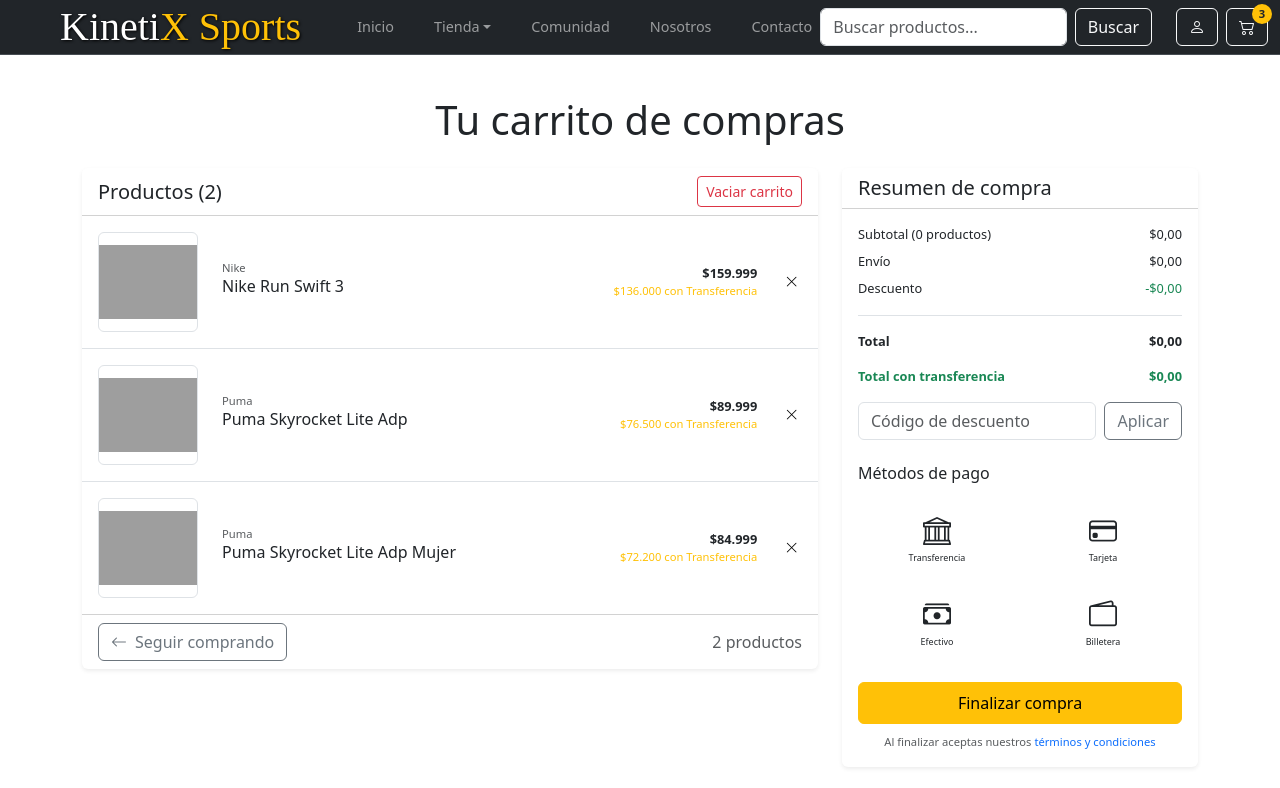
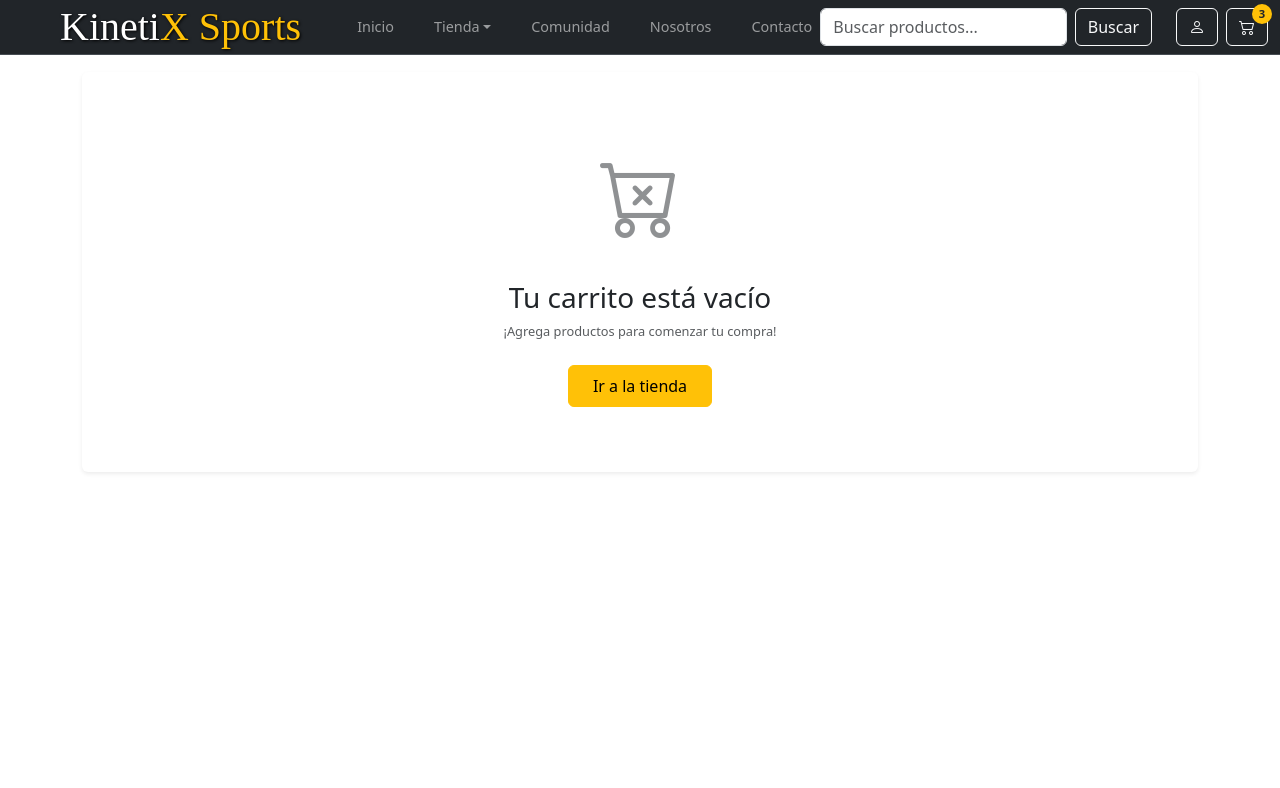
Before and after one commit to charlyr95/react-coder, a React (Vite) app: page /cart in a window 1280 px wide. Shown: the top 788 px of the page. Built offline with nearby package versions, Linux system fonts and the light colour scheme; grey boxes are pictures that could not be loaded; a web font is replaced by a local one.

Commit message:
cart updated

```diff
--- a/src/components/Cart/CartItemContainer.jsx
+++ b/src/components/Cart/CartItemContainer.jsx
@@ -2,7 +2,9 @@
 import CartItem from "./CartItem";
 import { Link } from "react-router-dom";
 
-const CartItemContainer = ({ cartItems, onRemoveItem }) => {
+const CartItemContainer = () => {
+
+  // TODO: Quitar datos de ejemplo
   const prod1 = {
     product_id: "a0fb097ccc",
     vendor: "Nike",
--- a/src/components/Cart/CartSummary.jsx
+++ b/src/components/Cart/CartSummary.jsx
@@ -42,6 +42,7 @@
           </div>
 
           {/* <!-- Métodos de pago --> */}
+          {/* TODO: Corregir método active */}
           <h6 className="mb-3">Métodos de pago</h6>
           <div className="row row-cols-2 g-2 mb-4">
             <div className="col">
--- a/src/pages/Cart.jsx
+++ b/src/pages/Cart.jsx
@@ -1,18 +1,27 @@
 import React, { useState } from "react";
 import CartItemContainer from "../components/Cart/CartItemContainer";
 import CartSummary from "../components/Cart/CartSummary";
-// TODO: Armar sección de carrito completa
+import EmptyCart from "../components/Cart/EmptyCart";
 
 const Cart = () => {
+  // sample state to simulate cart length
+  const cartLength = 0;
+
   return (
     <>
       <div className="mt-5">&nbsp;</div>
       <div className="container">
-        <h1 className="my-4 text-center">Tu carrito de compras</h1>
-        <div className="row g-4">
-          <CartItemContainer />
-          <CartSummary />
-        </div>
+        {cartLength > 0 ? (
+          <>
+            <div className="row g-4">
+              <h1 className="my-4 text-center">Tu carrito de compras</h1>
+              <CartItemContainer />
+              <CartSummary />
+            </div>
+          </>
+        ) : (
+          <EmptyCart />
+        )}
       </div>
     </>
   );
```
